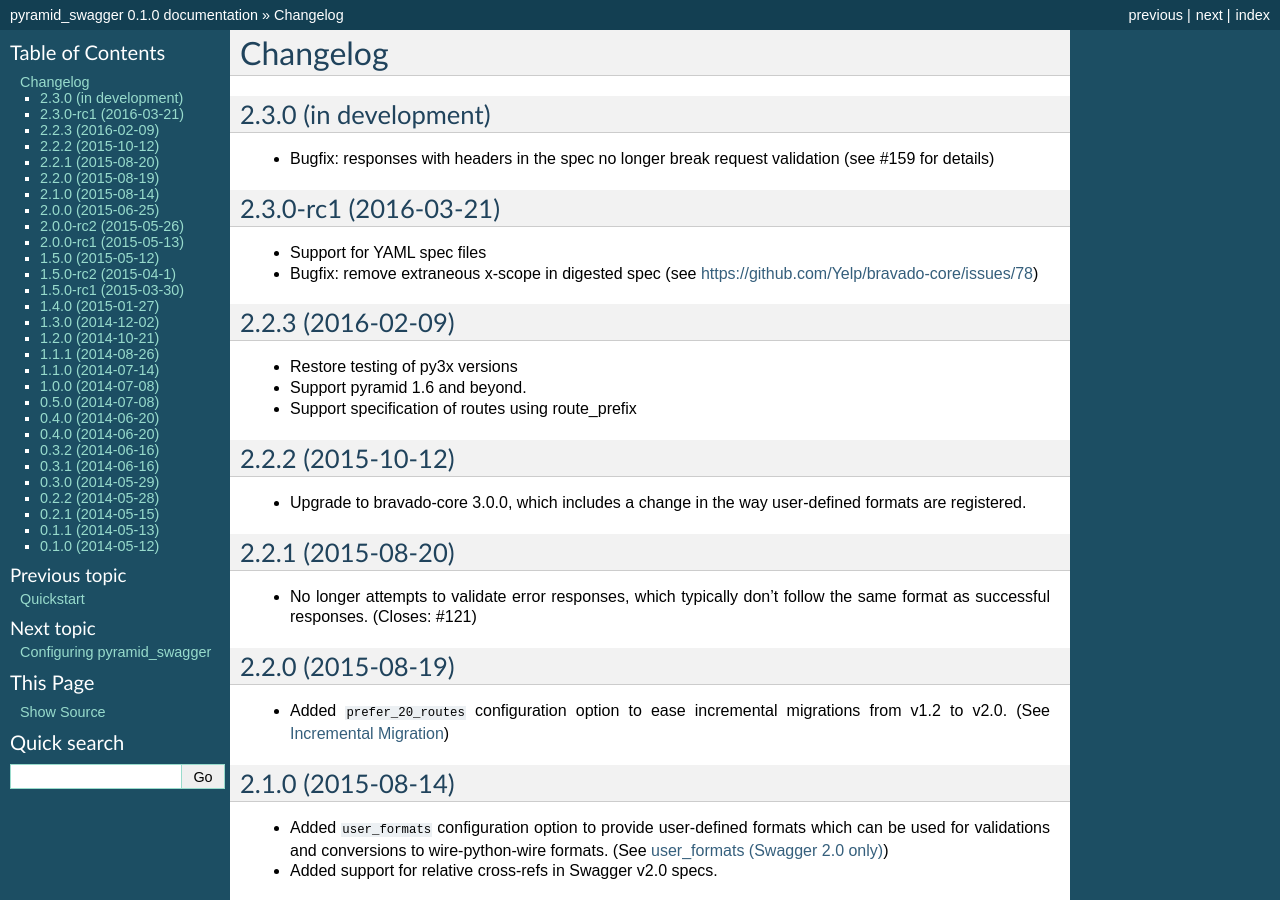
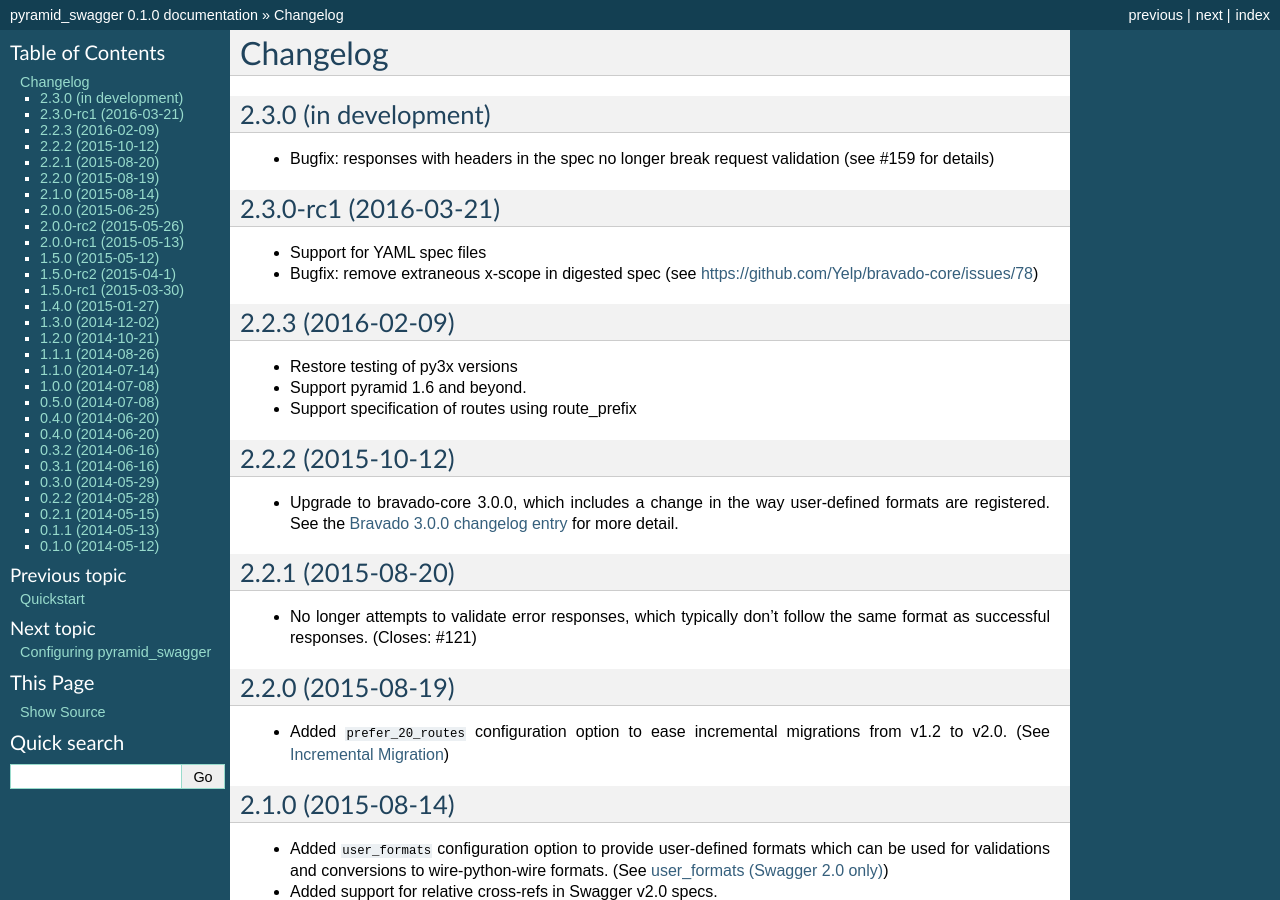
Before and after one commit to Yelp/pyramid_swagger, a Sphinx documentation site: the page built from docs/changelog.rst, in a window 1280 px wide and 900 px high. Built offline with Sphinx 7.4.7, drawn with Linux system fonts in a browser that asks for light colours.

Commit message:
Improve 2.2.2 changelog explanation
Includes link to bravado-core entry

```diff
--- a/docs/changelog.rst
+++ b/docs/changelog.rst
@@ -18,7 +18,10 @@
 
 2.2.2 (2015-10-12)
 ++++++++++++++++++++++
-* Upgrade to bravado-core 3.0.0, which includes a change in the way user-defined formats are registered.
+* Upgrade to bravado-core 3.0.0, which includes a change in the way user-defined formats are registered. See the `Bravado 3.0.0 changelog entry`_ for more detail.
+
+.. _Bravado 3.0.0 changelog entry: https://github.com/Yelp/bravado-core/blob/master/CHANGELOG.rst#300-2015-10-07
+
 
 2.2.1 (2015-08-20)
 ++++++++++++++++++++++
```
